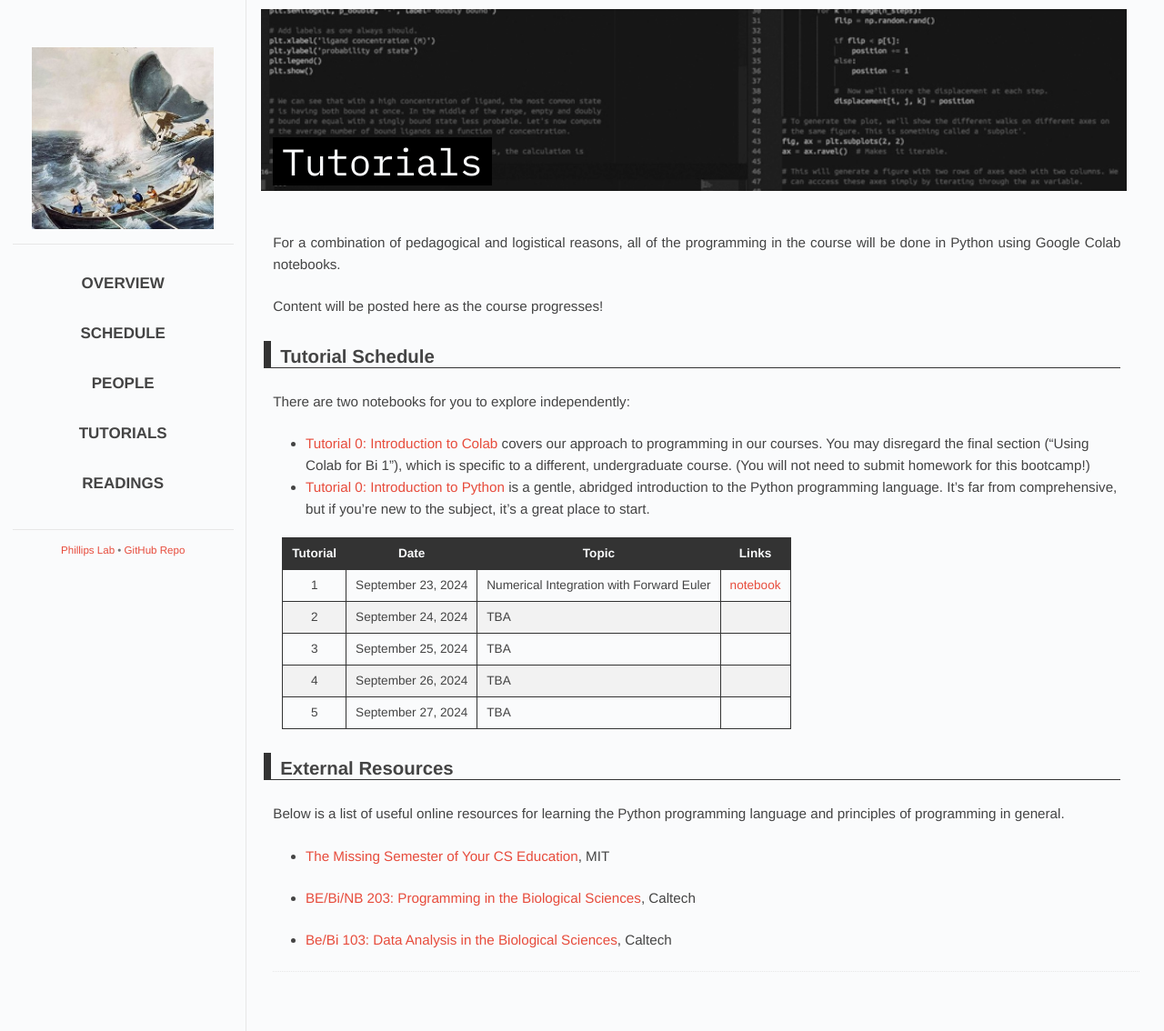
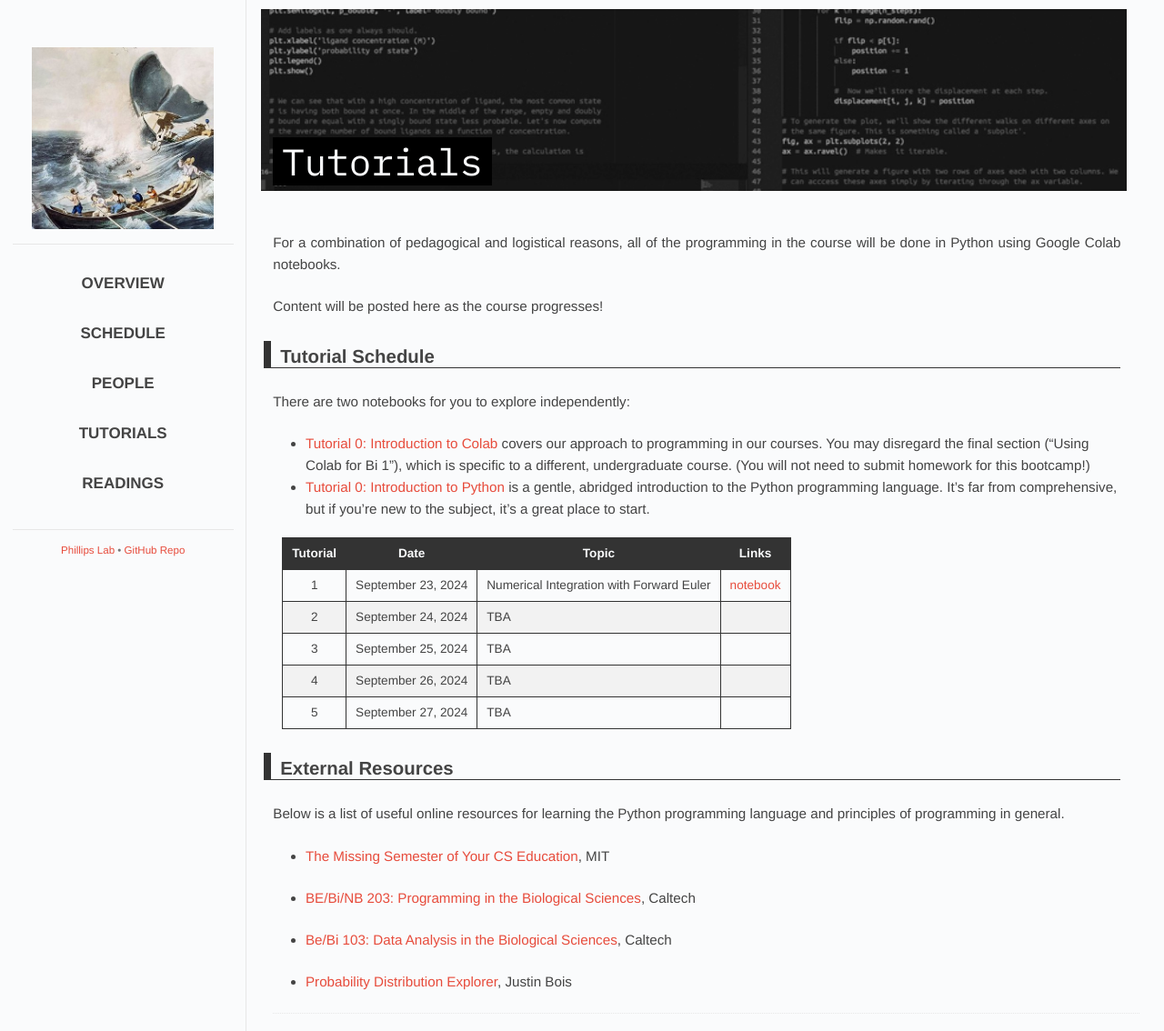
Before and after one commit to RPGroup-PBoC/mpi-pboc, a Jekyll site: the page built from 2024/code.md, in a window 1280 px wide. Shown: the whole page at 91% size. Built offline with Jekyll 4.4.1, drawn with Linux system fonts in a browser that asks for light colours; some web fonts are replaced.

Commit message:
added prob dist explorer link

```diff
--- a/2024/code.md
+++ b/2024/code.md
@@ -34,3 +34,5 @@ Below is a list of useful online resources for learning the Python programming l
 * [BE/Bi/NB 203: Programming in the Biological Sciences](http://justinbois.github.io/bootcamp/2016/), Caltech
 
 * [Be/Bi 103: Data Analysis in the Biological Sciences](http://www.bebi103.caltech.edu), Caltech
+
+* [Probability Distribution Explorer](https://distribution-explorer.github.io/index.html), Justin Bois
```
